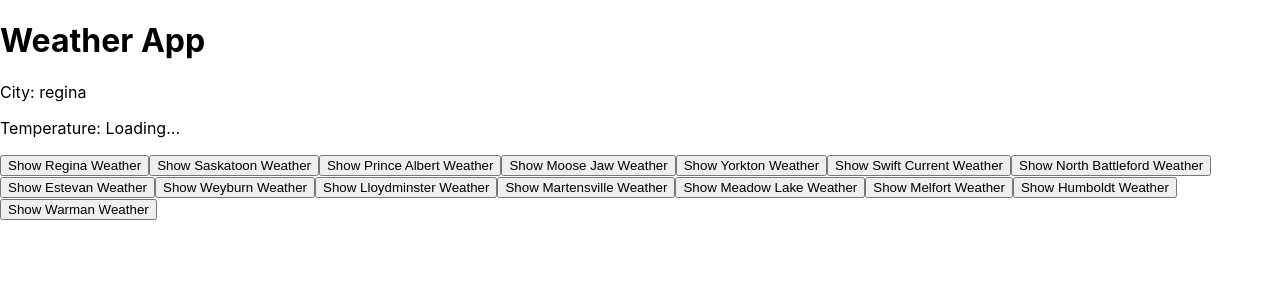
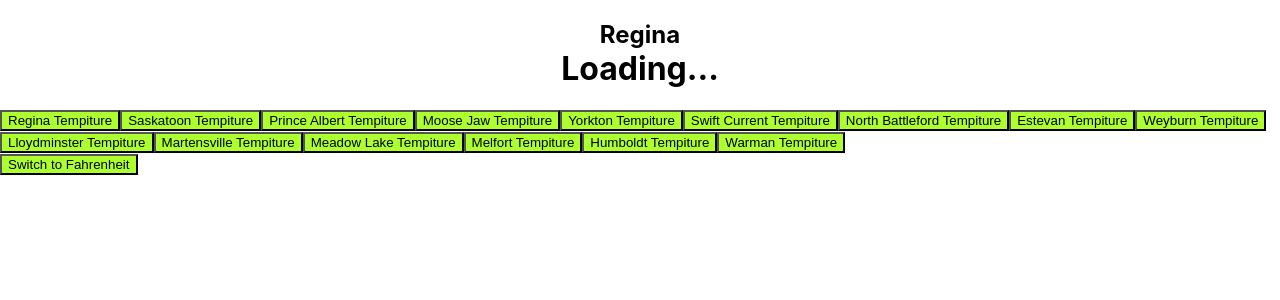
Before and after one commit to joshuarohde/a3-webapp-my-app, a React (Create React App) app: page / in a window 1280 px wide. Shown: the top 300 px of the page. Built offline with nearby package versions, Linux system fonts and the light colour scheme; no server answers.

Commit message:
worked on styles as well as the cities

```diff
--- a/src/App.css
+++ b/src/App.css
@@ -7,3 +7,22 @@ body {
   width: 100vw; /* Full viewport width */
   height: 100vh; /* Full viewport height */
 }
+
+
+#top{
+  text-align: center;
+}
+#top h1{
+  margin-top: 0%;
+}
+#top h2{
+  margin-bottom: 0%;
+}
+
+#buttons button{
+  background-color: greenyellow;
+}
+
+#switcher{
+  background-color: greenyellow;
+}
--- a/src/App.js
+++ b/src/App.js
@@ -1,9 +1,30 @@
 import './App.css';
 import { useState, useEffect } from "react";
+import validator from 'validator';
 
 function App() {
   const [city, setCity] = useState("regina"); // Default city matches the key in cityCoordinates
   const [temp, setTemp] = useState(null);
+  const [isCelsius, setIsCelsius] = useState(true); // State to toggle between Celsius and Fahrenheit
+
+  // Mapping for display names
+  const cityDisplayNames = {
+    regina: "Regina",
+    saskatoon: "Saskatoon",
+    princeAlbert: "Prince Albert",
+    moosejaw: "Moose Jaw",
+    yorkton: "Yorkton",
+    swiftcurrent: "Swift Current",
+    northbattleford: "North Battleford",
+    estevan: "Estevan",
+    weyburn: "Weyburn",
+    lloydminster: "Lloydminster",
+    martensville: "Martensville",
+    meadowlake: "Meadow Lake",
+    melfort: "Melfort",
+    humboldt: "Humboldt",
+    warman: "Warman",
+  };
 
   // Fetch weather data when the city changes
   useEffect(() => {
@@ -31,33 +52,61 @@ function App() {
       .then((response) => response.json())
       .then((data) => {
         const temperature = data.current_weather.temperature;
-        setTemp(temperature);
+
+        // Validate the temperature before setting it
+        if (validator.isNumeric(temperature.toString())) {
+          setTemp(temperature);
+        } else {
+          console.error('Invalid temperature received:', temperature);
+        }
       })
       .catch((error) => console.error(`Error fetching ${city} weather data:`, error));
-  }, [city]); // Dependency array ensures this runs only when `city` changes
+  }, [city]);
+
+  const convertTemp = (temperature) => Math.round((temperature * 9) / 5 + 32);
 
   return (
     <div className="App">
-      <h1>Weather App</h1>
-      <p>City: {city}</p>
-      <p>Temperature: {temp !== null ? `${temp}°C` : "Loading..."}</p>
+
+
+      <div id="top">
+         {/* City Name shown below */}
+      <h2>{cityDisplayNames[city]}</h2>
+      {/* Tempiture shown below */}
+      <h1>{" "}
+        {temp !== null
+          ? isCelsius
+            ? `${Math.round(temp)}°C` // Round Celsius to a whole number
+            : `${convertTemp(temp)}°F` // Use rounded Fahrenheit value
+          : "Loading..."}
+      </h1>
+      </div>
+
+
+
       <div id="buttons">
-        <button onClick={() => setCity("regina")}>Show Regina Weather</button>
-        <button onClick={() => setCity("saskatoon")}>Show Saskatoon Weather</button>
-        <button onClick={() => setCity("princeAlbert")}>Show Prince Albert Weather</button>
-        <button onClick={() => setCity("moosejaw")}>Show Moose Jaw Weather</button>
-        <button onClick={() => setCity("yorkton")}>Show Yorkton Weather</button>
-        <button onClick={() => setCity("swiftcurrent")}>Show Swift Current Weather</button>
-        <button onClick={() => setCity("northbattleford")}>Show North Battleford Weather</button>
-        <button onClick={() => setCity("estevan")}>Show Estevan Weather</button>
-        <button onClick={() => setCity("weyburn")}>Show Weyburn Weather</button>
-        <button onClick={() => setCity("lloydminster")}>Show Lloydminster Weather</button>
-        <button onClick={() => setCity("martensville")}>Show Martensville Weather</button>
-        <button onClick={() => setCity("meadowlake")}>Show Meadow Lake Weather</button>
-        <button onClick={() => setCity("melfort")}>Show Melfort Weather</button>
-        <button onClick={() => setCity("humboldt")}>Show Humboldt Weather</button>
-        <button onClick={() => setCity("warman")}>Show Warman Weather</button>
+        <button onClick={() => setCity("regina")}>Regina Tempiture</button>
+        <button onClick={() => setCity("saskatoon")}>Saskatoon Tempiture</button>
+        <button onClick={() => setCity("princeAlbert")}>Prince Albert Tempiture</button>
+        <button onClick={() => setCity("moosejaw")}>Moose Jaw Tempiture</button>
+        <button onClick={() => setCity("yorkton")}>Yorkton Tempiture</button>
+        <button onClick={() => setCity("swiftcurrent")}>Swift Current Tempiture</button>
+        <button onClick={() => setCity("northbattleford")}>North Battleford Tempiture</button>
+        <button onClick={() => setCity("estevan")}>Estevan Tempiture</button>
+        <button onClick={() => setCity("weyburn")}>Weyburn Tempiture</button>
+        <button onClick={() => setCity("lloydminster")}>Lloydminster Tempiture</button>
+        <button onClick={() => setCity("martensville")}>Martensville Tempiture</button>
+        <button onClick={() => setCity("meadowlake")}>Meadow Lake Tempiture</button>
+        <button onClick={() => setCity("melfort")}>Melfort Tempiture</button>
+        <button onClick={() => setCity("humboldt")}>Humboldt Tempiture</button>
+        <button onClick={() => setCity("warman")}>Warman Tempiture</button>
       </div>
+
+      <button id="switcher" onClick={() => setIsCelsius(!isCelsius)}>
+        Switch to {isCelsius ? "Fahrenheit" : "Celsius"}
+      </button>
+
+
     </div>
   );
 }
```
